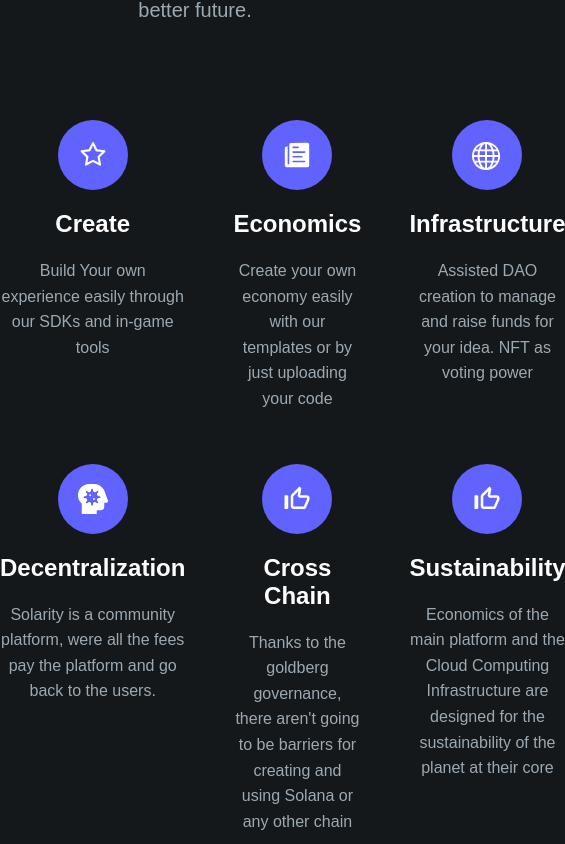
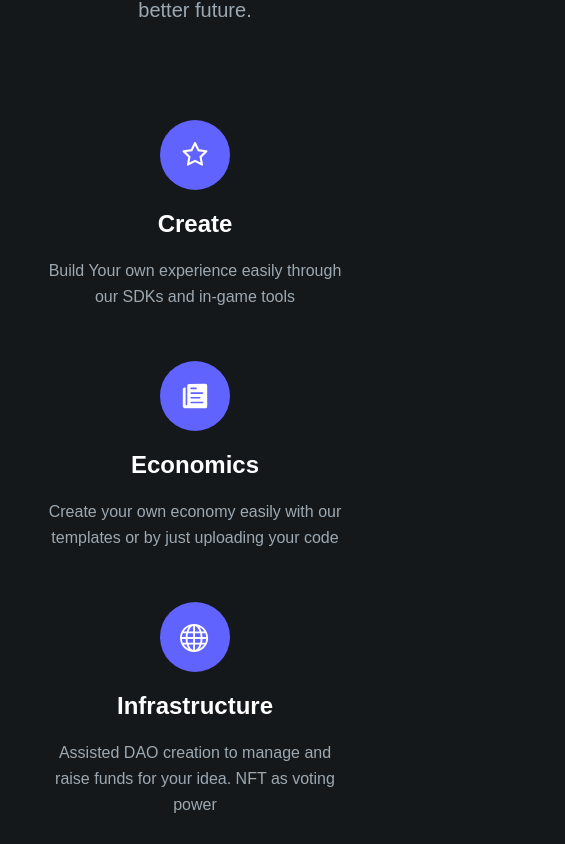
Before and after one commit to justin-cueva/Solarity-landing-page-cloned, a React (Create React App) app: page / in a window 390 px wide. Shown: the part 1140-1984 px from the top of the page, 565 px wide, since content can reach past the window. Built offline with nearby package versions, Linux system fonts and the light colour scheme.

Commit message:
made own your metaverse section responsive

```diff
--- a/src/components/sectionOwnYourMetaVerse/Features.js
+++ b/src/components/sectionOwnYourMetaVerse/Features.js
@@ -42,9 +42,9 @@ const featuresList = [
 const Features = () => {
   return (
     <div className="own-your-metaverse__features">
-      {featuresList.map((feature) => {
+      {featuresList.map((feature, index) => {
         return (
-          <div className="feature">
+          <div key={index} className="feature">
             <span className="feature__icon">{feature.icon}</span>
             <h3>{feature.label}</h3>
             <p>{feature.text}</p>
--- a/src/styles/sectionOwnYourMetaverse/features.css
+++ b/src/styles/sectionOwnYourMetaverse/features.css
@@ -50,3 +50,17 @@
   color: #9ca9b3;
   line-height: 1.6;
 }
+
+/* 1056 */
+@media (max-width: 66em) {
+  .own-your-metaverse__features {
+    grid-template-columns: repeat(2, 1fr);
+  }
+}
+
+/* 720px */
+@media (max-width: 45em) {
+  .own-your-metaverse__features {
+    grid-template-columns: repeat(1, 1fr);
+  }
+}
```
